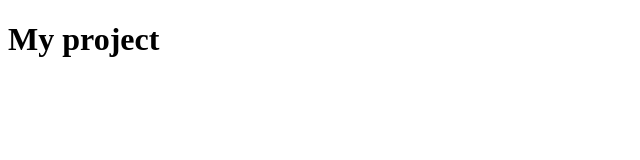
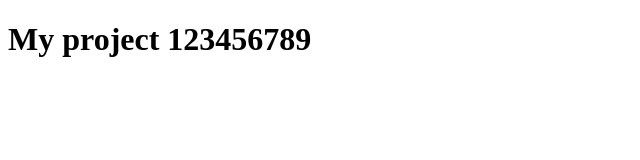
Before and after one commit to DonSergio91/my-project, a plain HTML site: page index.html in a window 1280 px wide. Shown: the whole page, without its empty margins (0-640 px from the left). Drawn offline with Linux system fonts and the light colour scheme.

Commit message:
Update index.html
some changes

```diff
--- a/index.html
+++ b/index.html
@@ -7,6 +7,6 @@
   <title>My project</title>
 </head>
 <body>
-  <h1>My project</h1>
+  <h1>My project 123456789</h1>
 </body>
 </html>
```
